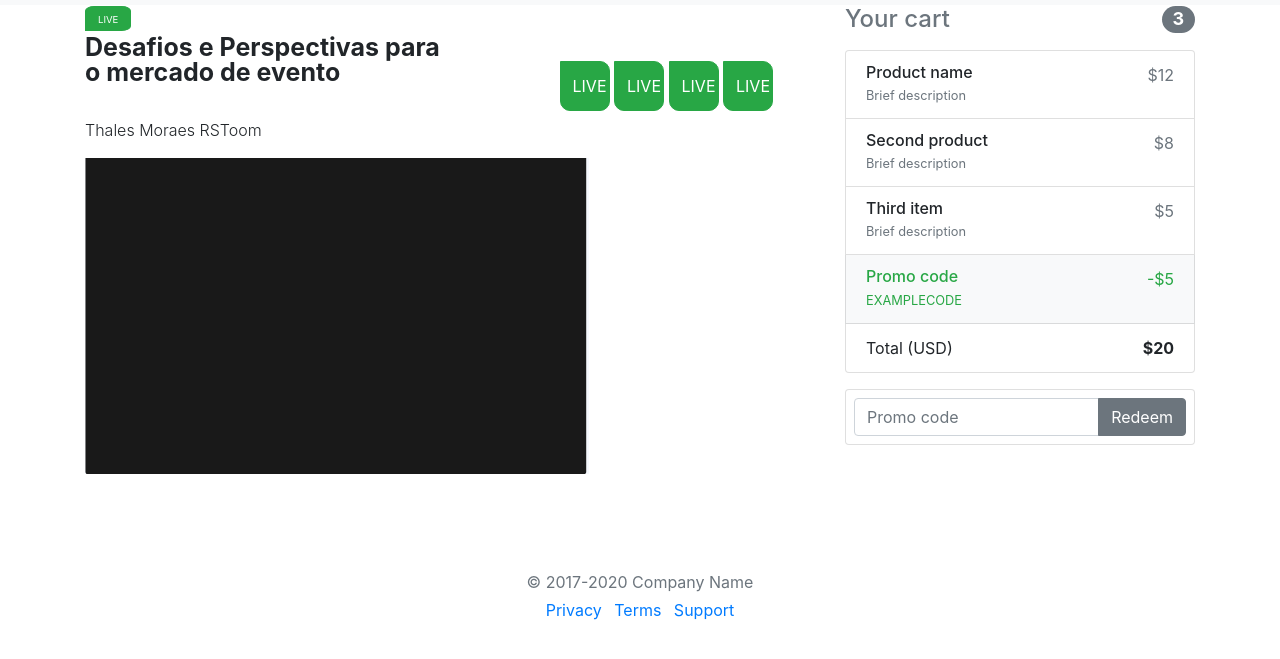
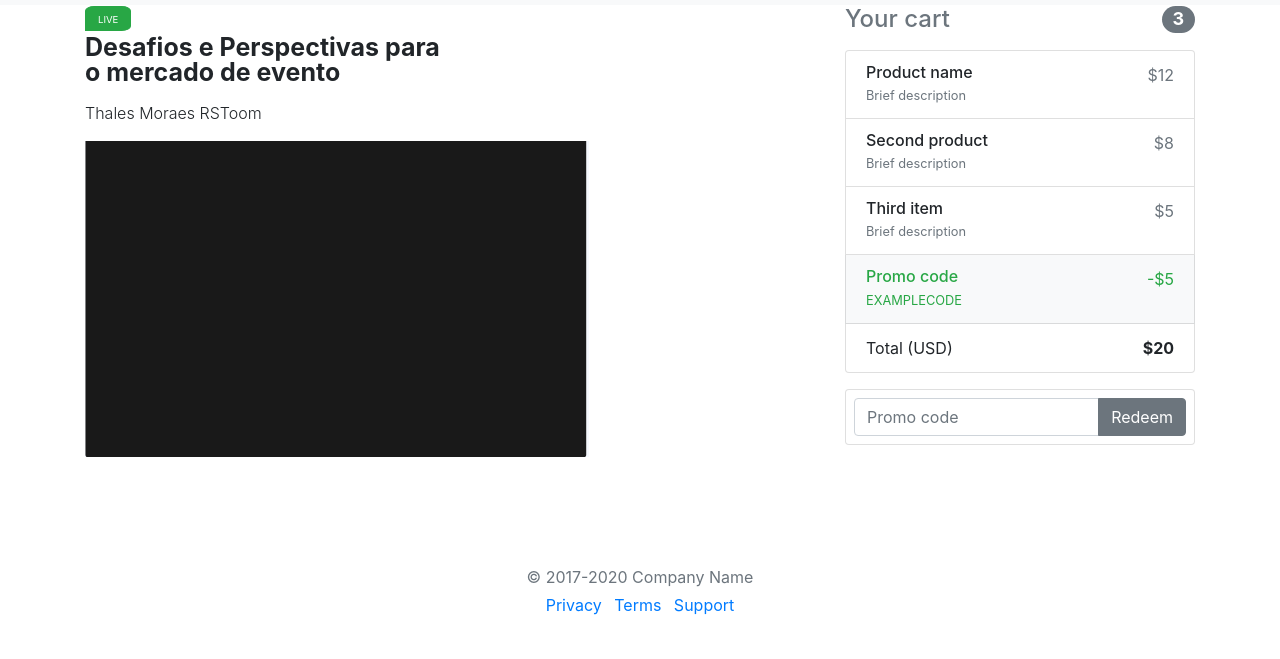
Before and after one commit to heberGustavo/web-git, a plain HTML site: page home.html in a window 1280 px wide. Shown: the part 67-726 px from the top of the page. Drawn offline with Linux system fonts and the light colour scheme.

Commit message:
teste final3

```diff
--- a/home.html
+++ b/home.html
@@ -103,13 +103,6 @@
             <button type="button" class="btn btn-success button-live">LIVE</button>
             <p class="font-weight-bold p-home">Desafios e Perspectivas para o mercado de evento</p>
           </form>
-
-          <form class="right" action="index.html" method="post">
-            <button type="button" class="btn btn-success button-home">LIVE</button>
-            <button type="button" class="btn btn-success button-home2">LIVE</button>
-            <button type="button" class="btn btn-success button-home">LIVE</button>
-            <button type="button" class="btn btn-success button-home2">LIVE</button>
-          </form>
         </div>
 
 
```
